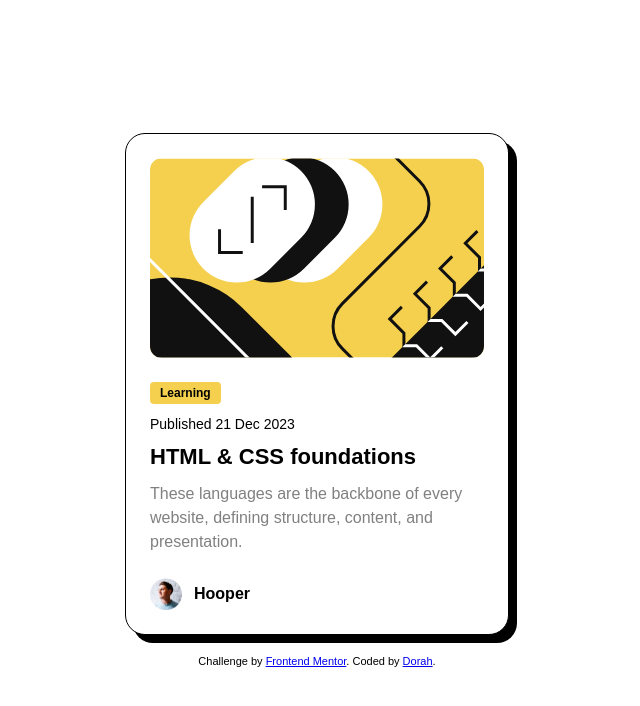
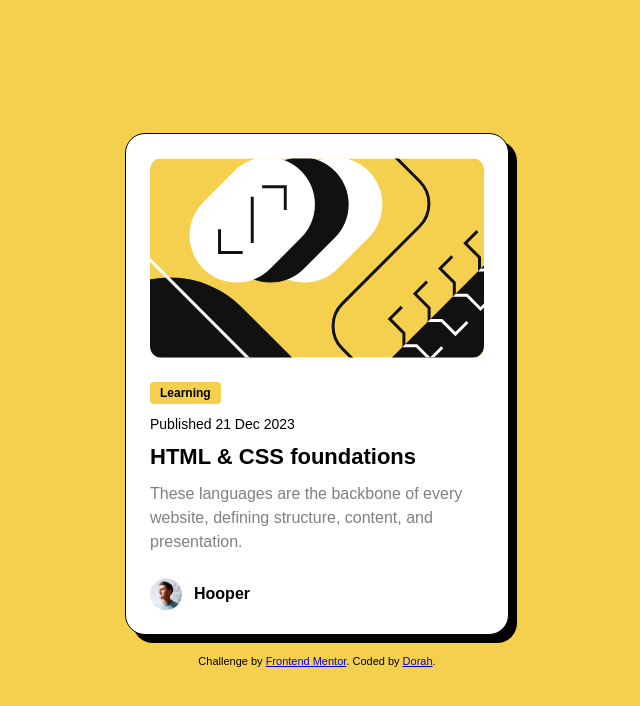
Before and after one commit to momanyidora/blog-preview-card, a plain HTML site: page index.html in a window 1280 px wide. Shown: the whole page, without its empty margins (323-963 px from the left). Drawn offline with Linux system fonts and the light colour scheme.

Commit message:
update html file

```diff
--- a/style.css
+++ b/style.css
@@ -6,7 +6,7 @@
 
 body {
   font-family: "Figtree", sans-serif;
-  background-color: var(--primary-yellow);
+  background-color: hsl(47, 88%, 63%);
   display: flex;
   flex-direction: column;
   justify-content: center;
```
